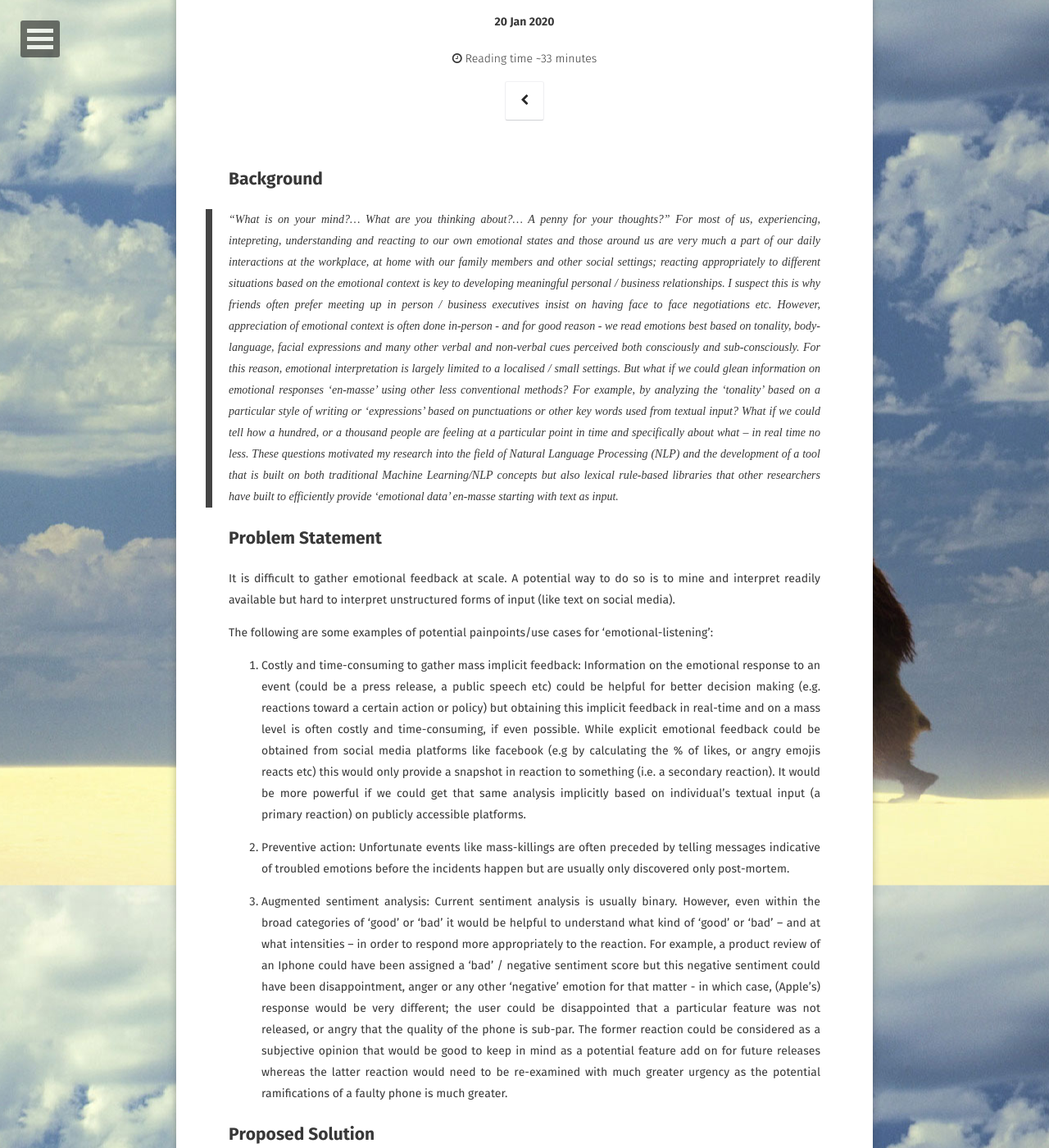
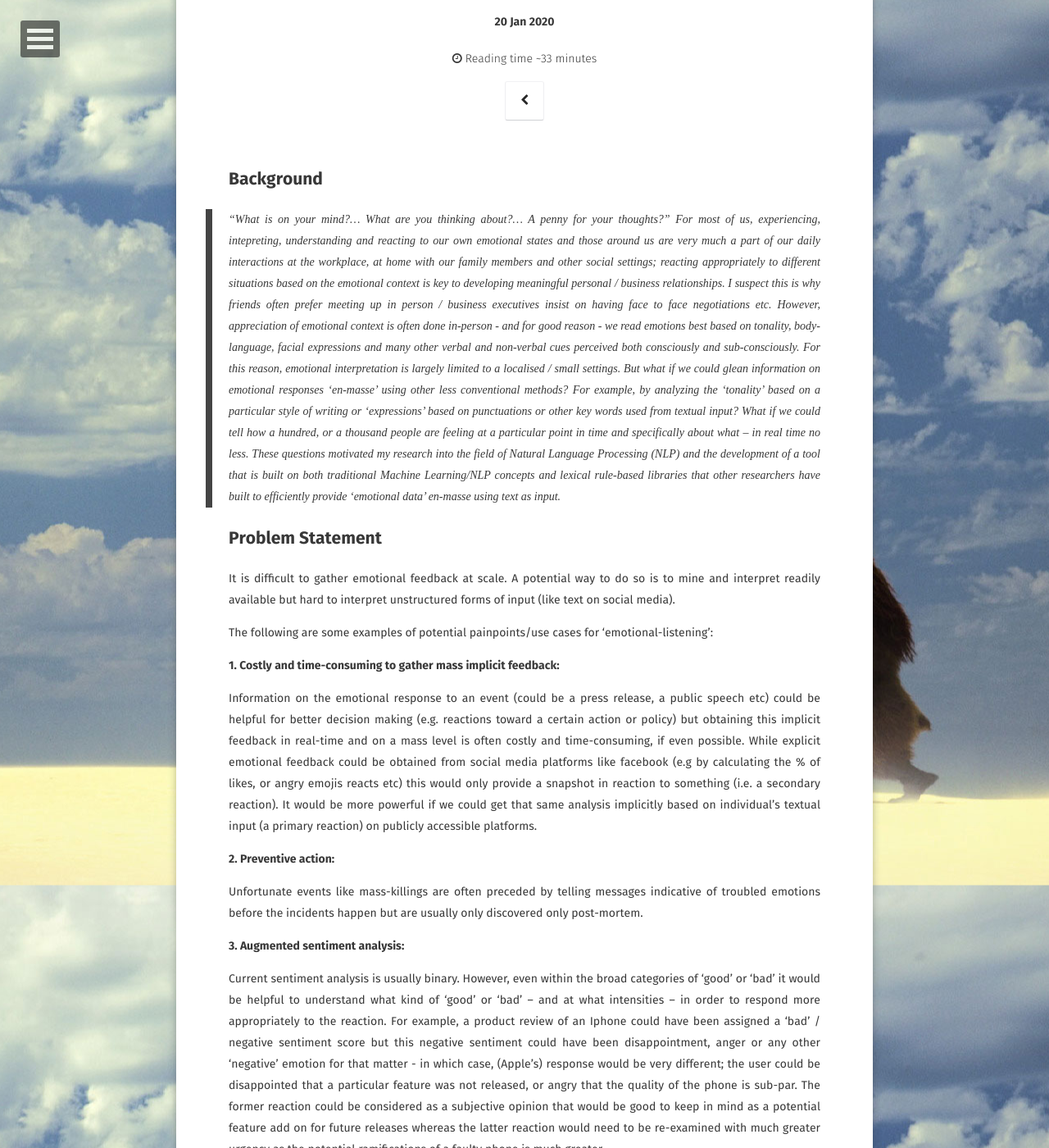
Before and after one commit to linusseah/linusseah.github.io, a Jekyll site: the page built from _posts/2018-02-21-capstone.md, in a window 1280 px wide and 1400 px high, scrolled down 223 px. Shown: the whole window at 82% size. Built offline with Jekyll 4.4.1, drawn with Linux system fonts in a browser that asks for light colours; some web fonts are replaced; comment, search, counter and statistics services are not loaded; some of the changed lines change nothing that is shown; some of the changed text lies outside the part shown.

Commit message:
Update 2018-02-21-capstone.md

```diff
--- a/_posts/2018-02-21-capstone.md
+++ b/_posts/2018-02-21-capstone.md
@@ -4,33 +4,36 @@
 date: 2020-01-20
 excerpt: "Capstone project for General Assembly - Data Science Immersive 11 (Oct 29 2019 - Jan 31 2020). Machine Learning & Lexical Rule Based Emotion Classifier for Text"
 project: true
-tags: [nlp, recommender system, web scraping, logistic regresion, decision trees, flask]
+tags: [nlp, recommender system, web scraping, logistic regresion, decision trees, flask, General Assembly, Natural Language Processing, Web Deployment, Heroku]
 comments: true
 ---
 ## Background
 > "What is on your mind?... What are you thinking about?... A penny for your thoughts?" For most of us, experiencing, intepreting, understanding and reacting to our own emotional states and those around us are very much a part of our daily interactions at the workplace, at home with our family members and other social settings; reacting appropriately to different situations based on the emotional context is key to developing meaningful personal / business relationships. I suspect this is why friends often prefer meeting up in person / business executives insist on having face to face negotiations etc. However, appreciation of emotional context is often done in-person - and for good reason - we read emotions best based on tonality, body-language, facial expressions and many other verbal and non-verbal cues perceived both consciously and sub-consciously. For this reason, emotional interpretation is largely limited to a localised / small settings.
-> But what if we could glean information on emotional responses 'en-masse' using other less conventional methods? For example, by analyzing the 'tonality' based on a particular style of writing or 'expressions' based on punctuations or other key words used from textual input? What if we could tell how a hundred, or a thousand people are feeling at a particular point in time and specifically about what -- in real time no less. These questions motivated my research into the field of Natural Language Processing (NLP) and the development of a tool that is built on both traditional Machine Learning/NLP concepts but also lexical rule-based libraries that other researchers have built to efficiently provide 'emotional data' en-masse starting with text as input.
+> But what if we could glean information on emotional responses 'en-masse' using other less conventional methods? For example, by analyzing the 'tonality' based on a particular style of writing or 'expressions' based on punctuations or other key words used from textual input? What if we could tell how a hundred, or a thousand people are feeling at a particular point in time and specifically about what -- in real time no less. These questions motivated my research into the field of Natural Language Processing (NLP) and the development of a tool that is built on both traditional Machine Learning/NLP concepts and lexical rule-based libraries that other researchers have built to efficiently provide 'emotional data' en-masse using text as input.
 
 ## Problem Statement
 It is difficult to gather emotional feedback at scale. A potential way to do so is to mine and interpret readily available but hard to interpret unstructured forms of input (like text on social media).
 
 The following are some examples of potential painpoints/use cases for 'emotional-listening':
 
-1. Costly and time-consuming to gather mass implicit feedback:
+**1. Costly and time-consuming to gather mass implicit feedback:**
+
 Information on the emotional response to an event (could be a press release, a public speech etc) could be helpful for better decision making (e.g. reactions toward a certain action or policy) but obtaining this implicit feedback in real-time and on a mass level is often costly and time-consuming, if even possible. While explicit emotional feedback could be obtained from social media platforms like facebook (e.g by calculating the % of likes, or angry emojis reacts etc) this would only provide a snapshot in reaction to something (i.e. a secondary reaction). It would be more powerful if we could get that same analysis implicitly based on individual's textual input (a primary reaction) on publicly accessible platforms.
 
-2. Preventive action:
+**2. Preventive action:**
+
 Unfortunate events like mass-killings are often preceded by telling messages indicative of troubled emotions before the incidents happen but are usually only discovered only post-mortem.
 
-3. Augmented sentiment analysis:
+**3. Augmented sentiment analysis:**
+
 Current sentiment analysis is usually binary. However, even within the broad categories of ‘good’ or ‘bad’ it would be helpful to understand what kind of ‘good’ or ‘bad’ -- and at what intensities -- in order to respond more appropriately to the reaction. For example, a product review of an Iphone could have been assigned a 'bad' / negative sentiment score but this negative sentiment could have been disappointment, anger or any other 'negative' emotion for that matter - in which case, (Apple's) response would be very different; the user could be disappointed that a particular feature was not released, or angry that the quality of the phone is sub-par. The former reaction could be considered as a subjective opinion that would be good to keep in mind as a potential feature add on for future releases whereas the latter reaction would need to be re-examined with much greater urgency as the potential ramifications of a faulty phone is much greater.
 
 ## Proposed Solution
-Developing a web-application that takes in textual input and provides real-time predicion of emotions and associated key-words at a sentence level.
+A web-application that provides sentence specific emotional analysis and associated key-words/phrases when given textual input
 
-(current aim to build a model that is optimized for text input of up to a few sentences long)
+(current model is built for text input of up to a few paragraphs long)
 
-## Other Use-cases
+**Other Use-cases**
 
 1. Emotional analysis as an additional data point for digital marketing
 
@@ -935,6 +938,7 @@
 
 **3. Deployment**
 - link web-application to a database and create a feedback button so that I can continue collecting information from users on how the model is performing (e.g. a field that captures emotion classified VS what the user thinks the emotion should be)
+- dynamic scraping from chosen source (e.g. Straits Time's twitter feed) to log emotions from source over time
 
 
 ## Other Thoughts:
@@ -954,3 +958,5 @@
 ## Special thanks to:
 1. The team at General Assembly (shoutout to Vidyut Singhania from [Babel](https://babel.sg/){:target="_blank"})
 2. Kai from [Rocket Academy](https://rocketacademy.co/){:target="_blank"}
+
+# THANK YOU FOR READING
```
